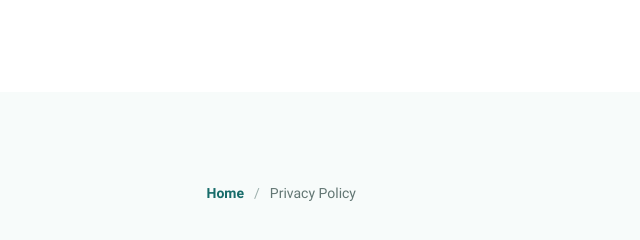
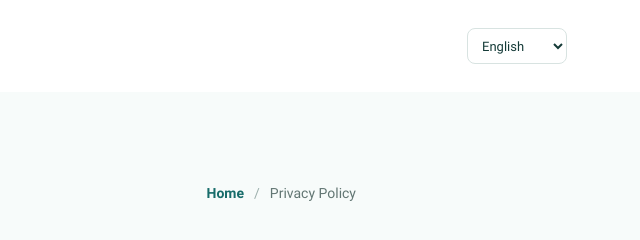
Before and after one commit to vklim-aqa/handypet-website, a website: page privacy.html in a window 1280 px wide. Shown: the top 240 px of the page, 640-1280 px from the left. Drawn offline with Linux system fonts and the light colour scheme.

Commit message:
Added the shared language selector to: faq privacy terms

```diff
--- /dev/null
+++ b/legal-i18n.js
@@ -0,0 +1,44 @@
+(() => {
+  const page = document.querySelector('[data-legal-i18n="faqTitle"]') ? 'faq'
+    : document.querySelector('[data-legal-i18n="privacyTitle"]') ? 'privacy' : 'terms';
+
+  const copy = {
+    en: { languageLabel: 'Language', home: 'Home', backHome: '&larr; Back to home', backHomeAria: 'Back to HandyPet home', faq: 'FAQ', privacy: 'Privacy Policy', terms: 'Terms of Use', faqTitle: 'Handy Pet FAQ', privacyTitle: 'HandyPet Privacy Policy', termsTitle: 'HandyPet Terms of Use', faqDocumentTitle: 'HandyPet FAQ &mdash; HandyPet', privacyDocumentTitle: 'HandyPet Privacy Policy &mdash; HandyPet', termsDocumentTitle: 'HandyPet Terms of Use &mdash; HandyPet' },
+    es: { languageLabel: 'Idioma', home: 'Inicio', backHome: '&larr; Volver al inicio', backHomeAria: 'Volver a la página de inicio de HandyPet', faq: 'Preguntas frecuentes', privacy: 'Política de privacidad', terms: 'Términos de uso', faqTitle: 'Preguntas frecuentes de Handy Pet', privacyTitle: 'Política de privacidad de HandyPet', termsTitle: 'Términos de uso de HandyPet', faqDocumentTitle: 'Preguntas frecuentes de HandyPet &mdash; HandyPet', privacyDocumentTitle: 'Política de privacidad de HandyPet &mdash; HandyPet', termsDocumentTitle: 'Términos de uso de HandyPet &mdash; HandyPet' },
+    fr: { languageLabel: 'Langue', home: 'Accueil', backHome: '&larr; Retour à l’accueil', backHomeAria: 'Retour à l’accueil HandyPet', faq: 'FAQ', privacy: 'Politique de confidentialité', terms: 'Conditions d’utilisation', faqTitle: 'FAQ Handy Pet', privacyTitle: 'Politique de confidentialité HandyPet', termsTitle: 'Conditions d’utilisation HandyPet', faqDocumentTitle: 'FAQ HandyPet &mdash; HandyPet', privacyDocumentTitle: 'Politique de confidentialité HandyPet &mdash; HandyPet', termsDocumentTitle: 'Conditions d’utilisation HandyPet &mdash; HandyPet' },
+    de: { languageLabel: 'Sprache', home: 'Startseite', backHome: '&larr; Zur Startseite', backHomeAria: 'Zur HandyPet-Startseite', faq: 'FAQ', privacy: 'Datenschutzerklärung', terms: 'Nutzungsbedingungen', faqTitle: 'Handy Pet FAQ', privacyTitle: 'Datenschutzerklärung von HandyPet', termsTitle: 'Nutzungsbedingungen von HandyPet', faqDocumentTitle: 'HandyPet FAQ &mdash; HandyPet', privacyDocumentTitle: 'Datenschutzerklärung von HandyPet &mdash; HandyPet', termsDocumentTitle: 'Nutzungsbedingungen von HandyPet &mdash; HandyPet' },
+    pt: { languageLabel: 'Idioma', home: 'Início', backHome: '&larr; Voltar ao início', backHomeAria: 'Voltar à página inicial do HandyPet', faq: 'FAQ', privacy: 'Política de privacidade', terms: 'Termos de utilização', faqTitle: 'FAQ do Handy Pet', privacyTitle: 'Política de privacidade do HandyPet', termsTitle: 'Termos de utilização do HandyPet', faqDocumentTitle: 'FAQ do HandyPet &mdash; HandyPet', privacyDocumentTitle: 'Política de privacidade do HandyPet &mdash; HandyPet', termsDocumentTitle: 'Termos de utilização do HandyPet &mdash; HandyPet' }
+  };
+
+  const selects = [...document.querySelectorAll('.language-picker select')];
+  const supported = Object.keys(copy);
+  const browserLanguage = (navigator.languages || [navigator.language || 'en'])
+    .map((language) => language.toLowerCase().split('-')[0])
+    .find((language) => supported.includes(language)) || 'en';
+
+  const applyLanguage = (language) => {
+    const selected = supported.includes(language) ? language : 'en';
+    const strings = copy[selected];
+    document.documentElement.lang = selected;
+    document.title = strings[`${page}DocumentTitle`];
+    document.querySelectorAll('[data-legal-i18n]').forEach((element) => {
+      const value = strings[element.dataset.legalI18n];
+      if (value) element.textContent = value;
+    });
+    document.querySelectorAll('[data-legal-i18n-html]').forEach((element) => {
+      const value = strings[element.dataset.legalI18nHtml];
+      if (value) element.innerHTML = value;
+    });
+    document.querySelectorAll('[data-legal-i18n-aria]').forEach((element) => {
+      const value = strings[element.dataset.legalI18nAria];
+      if (value) element.setAttribute('aria-label', value);
+    });
+    selects.forEach((select) => { select.value = selected; });
+  };
+
+  applyLanguage(window.localStorage.getItem('handypet-language') || browserLanguage);
+  selects.forEach((select) => select.addEventListener('change', (event) => {
+    window.localStorage.setItem('handypet-language', event.target.value);
+    applyLanguage(event.target.value);
+  }));
+})();
--- a/privacy.html
+++ b/privacy.html
@@ -15,19 +15,28 @@
   <header class="site-header">
     <a class="brand" href="index.html" aria-label="HandyPet home"><span class="brand-paw"
         aria-hidden="true"></span><span>Handy<span>Pet</span></span></a>
+    <label class="language-picker header-language-picker"><span class="sr-only" data-legal-i18n="languageLabel">Language</span>
+      <select aria-label="Select language" data-legal-i18n-aria="languageLabel">
+        <option value="en">English</option>
+        <option value="es">Espa&ntilde;ol</option>
+        <option value="fr">Fran&ccedil;ais</option>
+        <option value="de">Deutsch</option>
+        <option value="pt">Portugu&ecirc;s</option>
+      </select>
+    </label>
   </header>
   <main class="legal">
     <div class="legal-navigation">
-      <a class="legal-back" href="index.html" aria-label="Back to HandyPet home">&larr; Back to home</a>
+      <a class="legal-back" href="index.html" aria-label="Back to HandyPet home" data-legal-i18n-aria="backHomeAria" data-legal-i18n-html="backHome">&larr; Back to home</a>
       <nav class="breadcrumbs" aria-label="Breadcrumb">
         <ol>
-          <li><a href="index.html">Home</a></li>
-          <li aria-current="page">Privacy Policy</li>
+          <li><a href="index.html" data-legal-i18n="home">Home</a></li>
+          <li aria-current="page" data-legal-i18n="privacy">Privacy Policy</li>
         </ol>
       </nav>
     </div>
     <article class="legal-document">
-      <h1 id="handypet-privacy-policy">HandyPet Privacy Policy</h1>
+      <h1 id="handypet-privacy-policy" data-legal-i18n="privacyTitle">HandyPet Privacy Policy</h1>
       <p>Effective date: [EFFECTIVE DATE]</p>
       <p>This Privacy Policy explains how HandyPet collects, uses, stores, shares, and deletes information when you use the HandyPet mobile application and related services (the Service).</p>
       <h2 id="1-who-is-responsible-for-your-information">1. Who is responsible for your information</h2>
@@ -225,6 +234,7 @@
       <p>[FULL LEGAL NAME / SOLE PROPRIETOR NAME]<br>Business address: [BUSINESS ADDRESS]<br>Email: [PRIVACY EMAIL]<br>Website: [WEBSITE]</p>
     </article>
   </main>
+  <script src="legal-i18n.js"></script>
 </body>
 
 </html>
```
Also changed, not shown: faq.html (+14 -4 lines), terms.html (+14 -4 lines).
